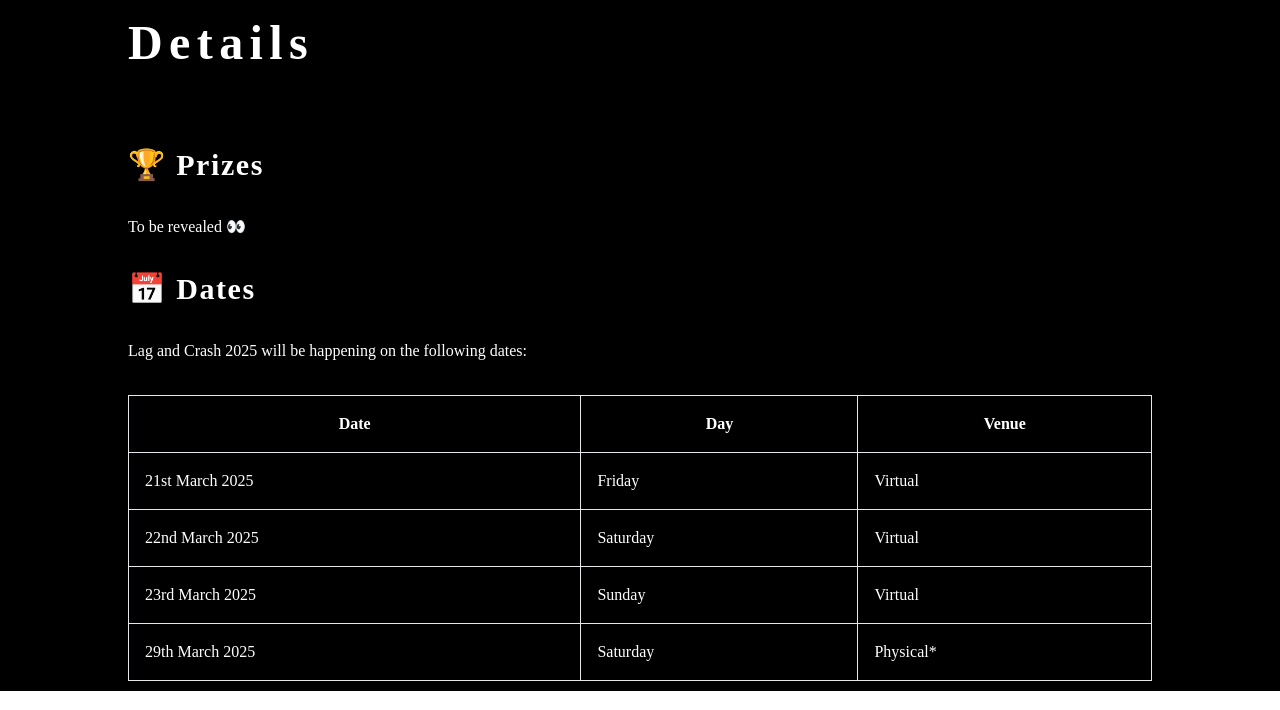
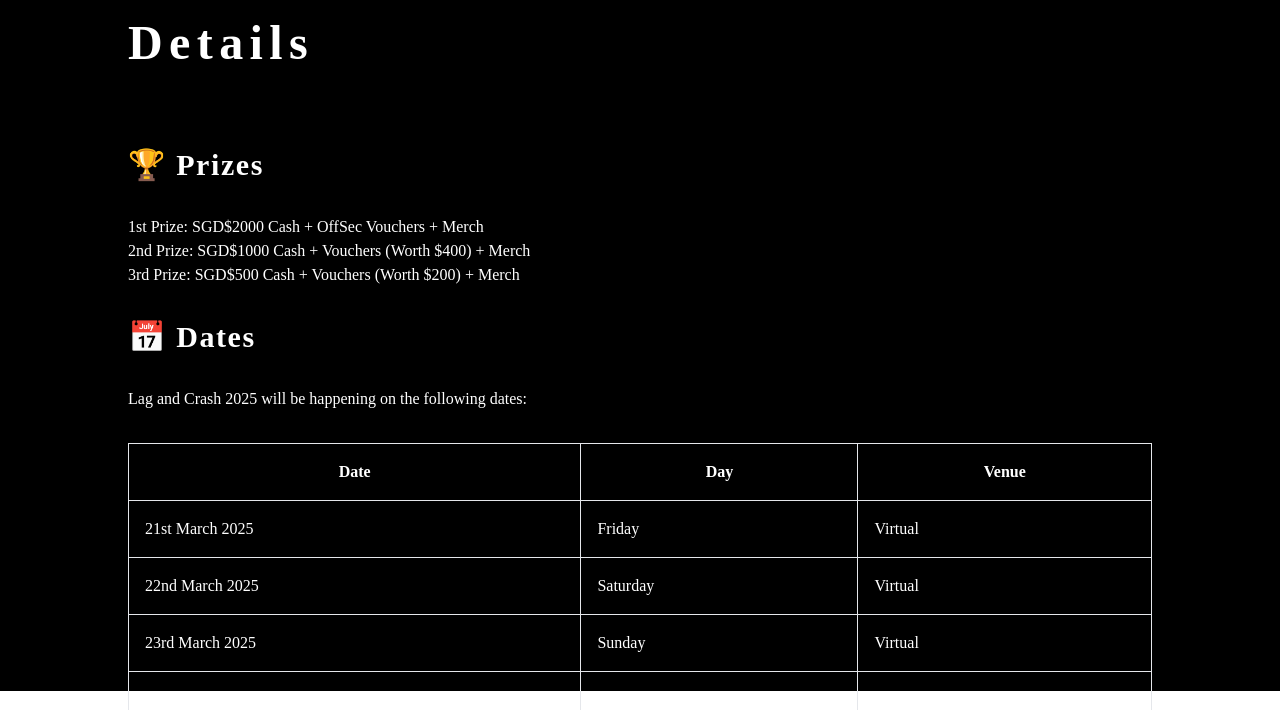
Before and after one commit to Lag-and-Crash/Lag-and-Crash.github.io, a Gatsby site: page /details in a window 1280 px wide. Shown: the part 109-819 px from the top of the page. Built offline with nearby package versions, Linux system fonts and the light colour scheme; Gatsby itself is replaced by a stand-in of ours.

Commit message:
chore: update prize details

```diff
--- a/src/pages/details.tsx
+++ b/src/pages/details.tsx
@@ -18,11 +18,9 @@ export default function Details() {
             <div className="flex items-center w-4/5 mx-auto flex-col justify-center text-white py-8">
                 <h1 className="xl:text-5xl w-full md:text-3xl text-xl font-bold xl:mb-12 md:mb-8 mb-4 leading-normal tracking-[0.4rem]">Details</h1>
                 <h2 className="xl:text-3xl w-full md:text-xl text-lg font-bold md:my-8 my-4 leading-normal tracking-[0.1rem]">🏆 Prizes</h2>
-                <span className="w-full">To be revealed 👀</span>
-                {/* <span className="w-full font-mono">1st Prize: SGD$ Cash </span> */}
-                {/* <span className="w-full font-mono">2nd Prize: SGD$ Cash </span> */}
-                {/* <span className="w-full font-mono">3rd Prize: SGD$ Cash </span> */}
-
+                <span className="w-full font-mono">1st Prize: SGD$2000 Cash + OffSec Vouchers + Merch </span>
+                <span className="w-full font-mono">2nd Prize: SGD$1000 Cash + Vouchers (Worth $400) + Merch</span>
+                <span className="w-full font-mono">3rd Prize: SGD$500 Cash + Vouchers (Worth $200) + Merch </span>
                 <h2 className="xl:text-3xl w-full md:text-xl text-lg font-bold md:my-8 my-4 leading-normal tracking-[0.1rem]">📅 Dates</h2>
                 <span className="w-full">Lag and Crash 2025 will be happening on the following dates:</span>
                 <table className="w-full border my-8 border-collapse">
```
